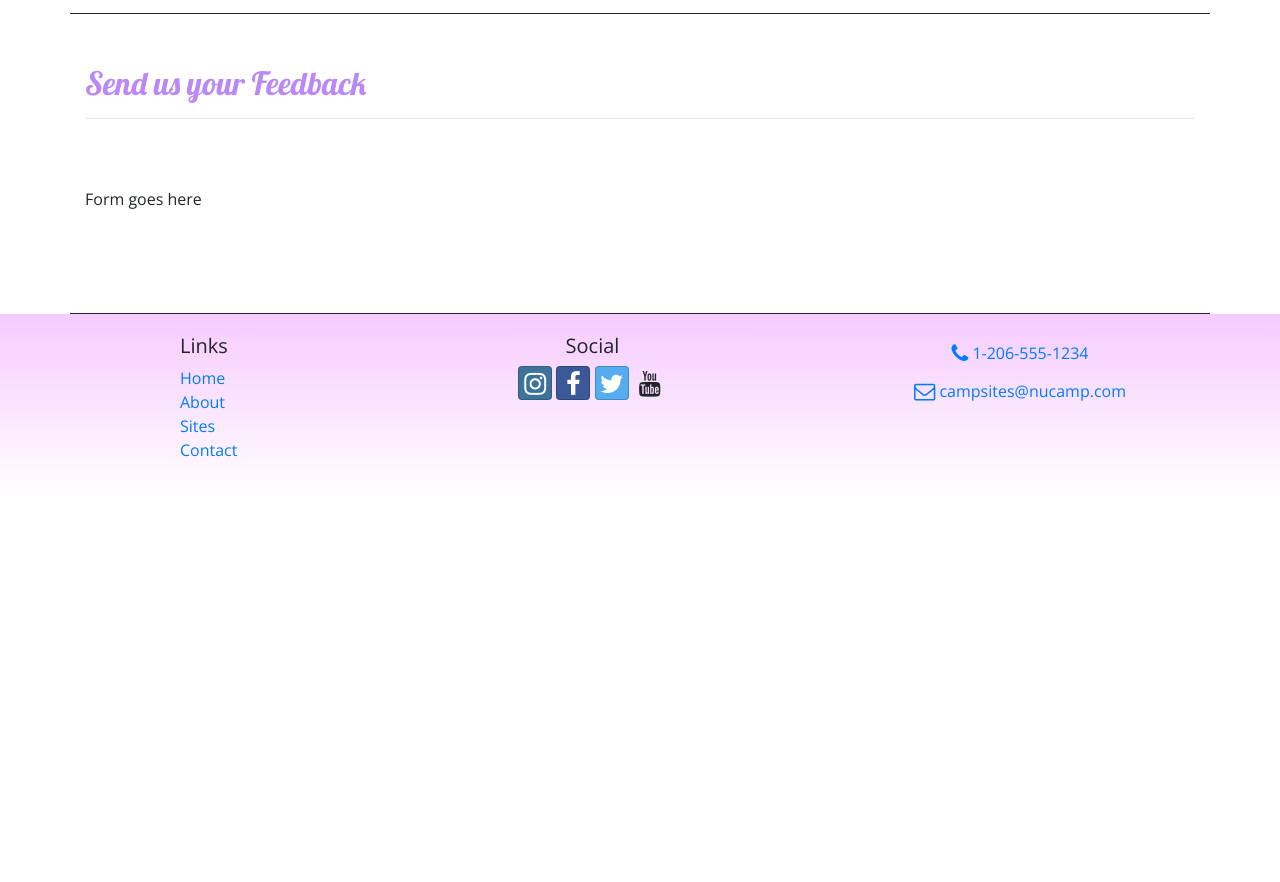
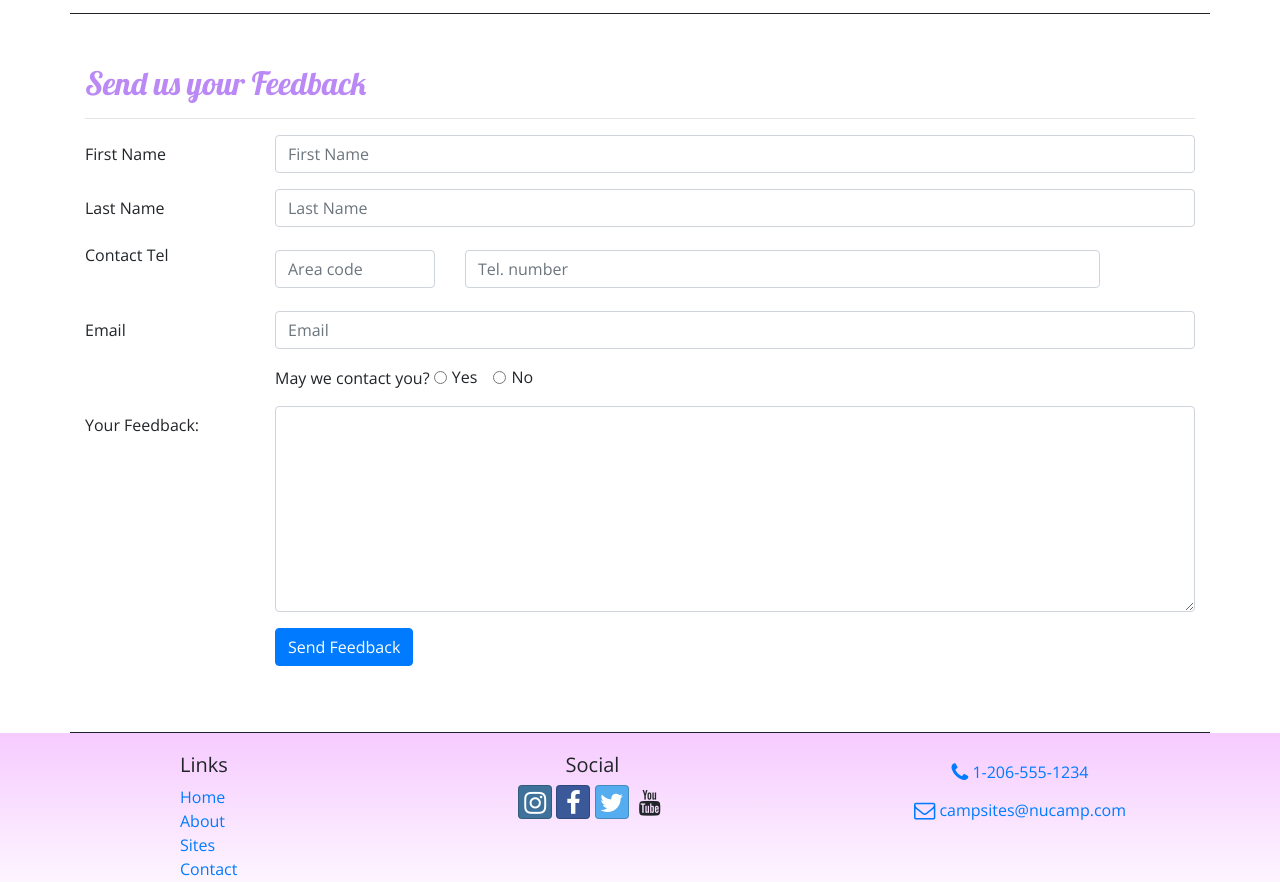
Before and after one commit to laisdebortoli/nucampsite, a website: page contactus.html in a window 1280 px wide. Shown: the part 640-1522 px from the top of the page. Before the commit the page ends 1138 px from the top, so only its background shows below. Drawn offline with nearby package versions, Linux system fonts and the light colour scheme.

Commit message:
Forms using bootstrap

```diff
--- a/contactus.html
+++ b/contactus.html
@@ -79,8 +79,65 @@
                 <h2>Send us your Feedback</h2>
                 <hr />
             </div>
-            <div class="col-md-10">
-                Form goes here
+            <div class="col-md-12">
+                <form>
+                    <div class="form-group row">
+                            <label for="firstName" class="col-md-2 col-form-label">First Name</label>
+                        <div class="col-md-10">
+                            <input type="text" id="firstName" class="form-control" name="firstName" placeholder="First Name" />
+                        </div>
+                    </div>
+
+                    <div class="form-group row">
+                            <label for="lastName" class="col-md-2 col-form-label">Last Name</label>
+                        <div class="col-md-10">
+                            <input type="text" id="lastName" class="form-control" name="lastName" placeholder="Last Name" />
+                        </div>
+                    </div>
+
+                    <div class="form-group row">
+                            <label for="areaCode" class="col-md-2">Contact Tel</label>
+                        <div class="col-5 col-md-2 col-form-label">
+                            <input type="tel" id="areaCode" class="form-control" name="areaCode" placeholder="Area code" />
+                        </div>
+                        <div class="col-7 col-form-label">
+                            <input type="tel" name="telNum" class="form-control" placeholder="Tel. number" />
+                        </div>
+                    </div>
+
+                    <div class="form-group row">
+                            <label for="email" class="col-md-2 col-form-label">Email</label>
+                        <div class="col-md-10">
+                            <input type="email" id="email" class="form-control" name="email" placeholder="Email" />
+                        </div>
+                    </div>
+                    <div class="form-group row">
+                        <div class="col offset-md-2">
+                            May we contact you?
+                            <div class="form-check form-check-inline">
+                                <input type="radio" id="contactYes" class="form-check-input" name="contactRadios" value="yes" />
+                                <label for="contactYes" class="form-check-label">Yes</label>
+                            </div>
+                            <div class="form-check form-check-inline">
+                                <input type="radio" id="contactNo" class="form-check-input" name="contactRadios" value="no" />
+                                <label for="contactNo" class="form-check-label">No</label>
+                            </div>
+                        </div>
+                    </div>
+
+                    <div class="form-group row">
+                            <label for="feedback" class="col-md-2 col-form-label">Your Feedback:</label>
+                        <div class="col-md-10">
+                             <textarea id="feedback" name="feedback" class="form-control" rows="8"></textarea>
+                        </div>
+                    </div>
+
+                    <div class="form-group row">
+                        <div class="offset-md-2 col-md-10">
+                            <button type="submit" class="btn btn-primary">Send Feedback</button>
+                        </div>
+                    </div>
+                </form>
             </div>
        </div>
 
```
